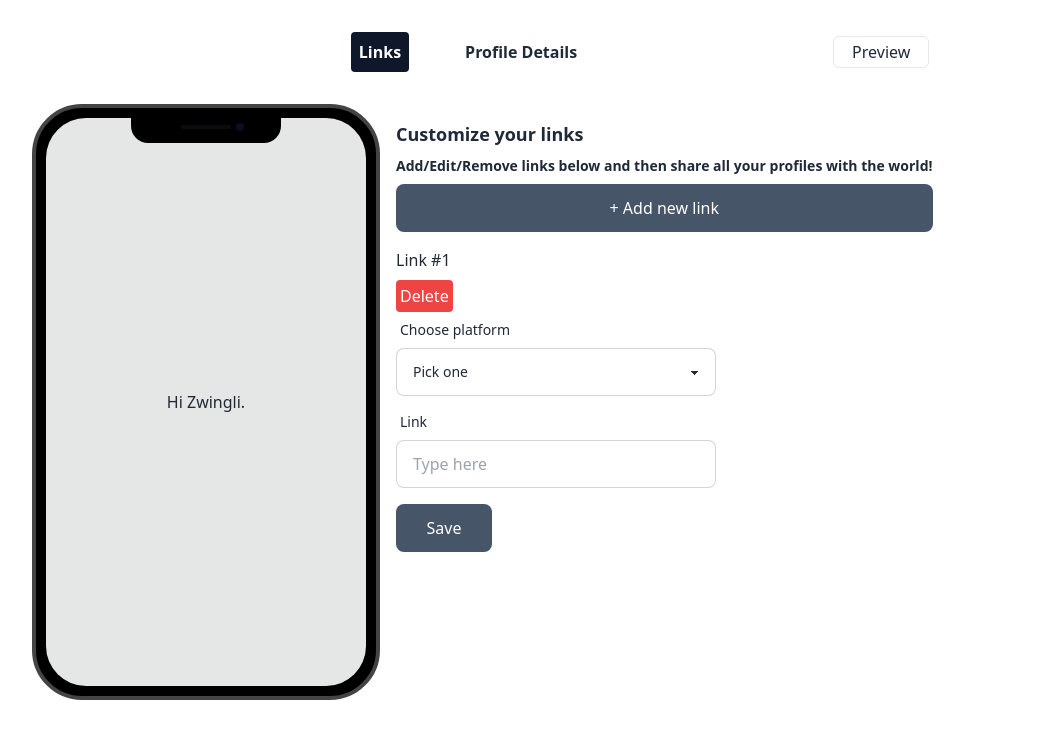
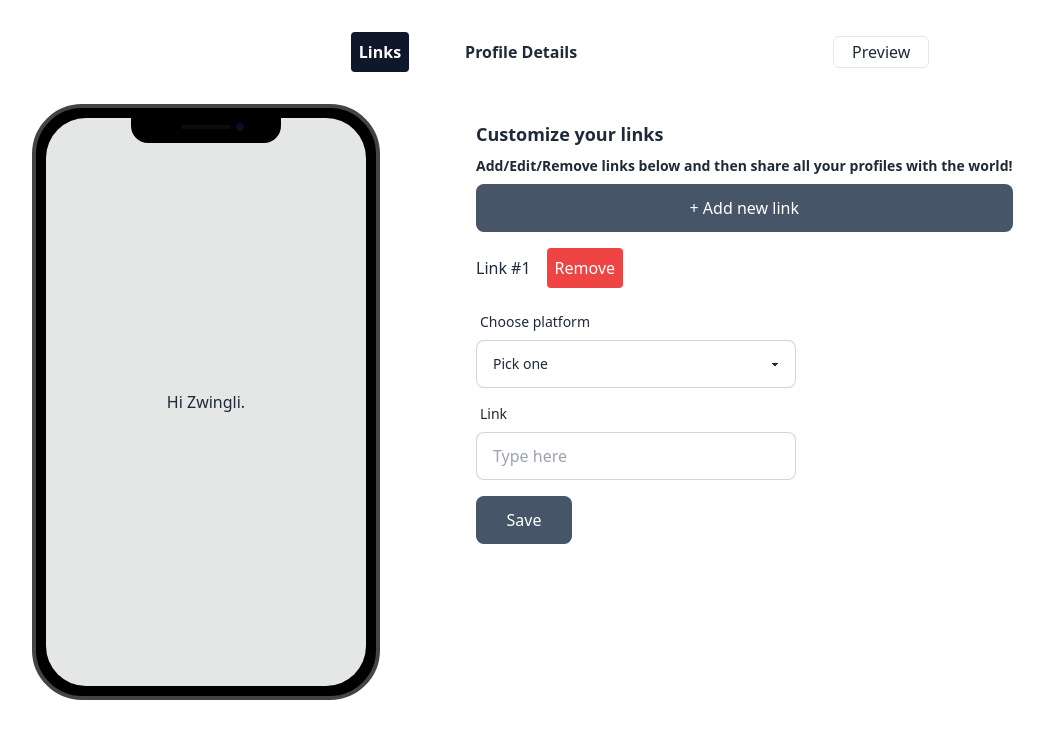
Before and after one commit to ZwingliCaleb/DelevoperLinks, a Next.js app: page / in a window 1280 px wide. Shown: the top 738 px of the page, without its empty margins (0-1044 px from the left). Built offline with nearby package versions, Linux system fonts and the light colour scheme.

Commit message:
Fixing the addLink button

```diff
--- a/pages/index.js
+++ b/pages/index.js
@@ -1,7 +1,18 @@
-import React from 'react';
+import React, { useState } from 'react';
 import Link from 'next/link';
 
 const Home = () => {
+  const [links, setLinks] = useState([{ id: 1, platform: '', url: '' }]);
+
+  const addLink = () => {
+    const newLink = { id: links.length + 1, platform: '', url: '' };
+    setLinks([...links, newLink]);
+  };
+
+  const removeLink = (id) => {
+    setLinks(links.filter(link => link.id !== id));
+  };
+
   return (
     <div>
       <header className="text-center mt-8">
@@ -28,20 +39,33 @@ const Home = () => {
           </div>
         </section>
 
-        <section className="m-4">
+        <section className="m-4 ml-24">
           <h2 className="mb-2 text-lg font-bold">Customize your links</h2>
           <p className="text-sm font-semibold">Add/Edit/Remove links below and then share all your profiles with the world!</p>
 
           <div>
-            <button className="mt-2 h-12 w-full bg-slate-600 rounded-lg text-white">+ Add new link</button>
+            <button
+              onClick={addLink}
+              className="mt-2 h-12 w-full bg-slate-600 rounded-lg text-white"
+            >
+              + Add new link
+            </button>
           </div>
 
-          <div className="mt-4">
-            <p>Link #1</p>
-            <button className="mt-2 p-1 bg-red-500 text-white rounded">Delete</button>
+          {links.map((link) => (
+            <div key={link.id} className="mt-4 flex items-center">
+              <p className="mr-4">Link #{link.id}</p>
+              <button
+                onClick={() => removeLink(link.id)}
+                className="p-2 bg-red-500 text-white rounded"
+              >
+                Remove
+              </button>
             </div>
+          ))}
 
-          <div>
+          {links.map((link) => (
+            <div key={link.id} className="mt-4">
               <label className="form-control w-full max-w-xs">
                 <div className="label">
                   <span className="label-text">Choose platform</span>
@@ -60,9 +84,14 @@ const Home = () => {
                 <div className="label">
                   <span className="label-text">Link</span>
                 </div>
-              <input type="text" placeholder="Type here" className="input input-bordered w-full max-w-xs" />
+                <input
+                  type="text"
+                  placeholder="Type here"
+                  className="input input-bordered w-full max-w-xs"
+                />
               </label>
             </div>
+          ))}
 
           <div>
             <button className="mt-4 h-12 w-24 bg-slate-600 rounded-lg text-white">Save</button>
```
Lines whose indentation alone changed are shown as unchanged.
